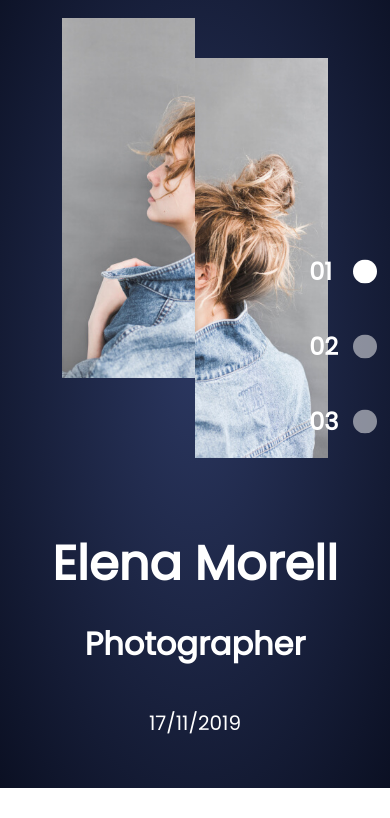
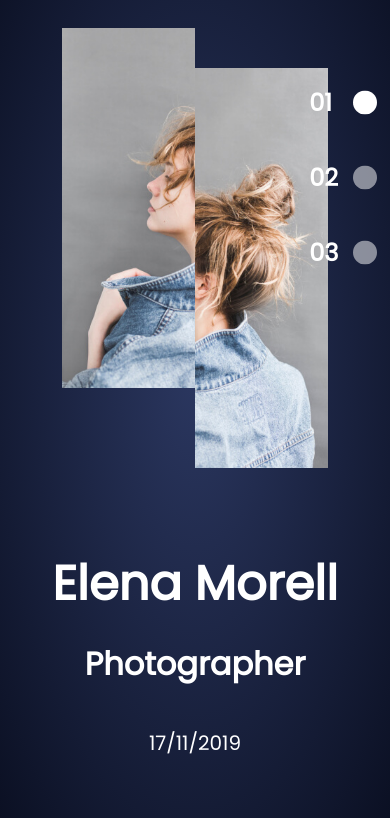
Before and after one commit to JordanStephenson/web-portfolios, a website: page index.html in a window 390 px wide. Shown: the part 76-894 px from the top of the page. Before the commit the page ends 864 px from the top, so only its background shows below. Drawn offline with nearby package versions, Linux system fonts and the light colour scheme.

Commit message:
new mobile version

```diff
--- a/style.css
+++ b/style.css
@@ -177,6 +177,28 @@ nav {
     width: 100%;
     height: 220px;
 }
+@media only screen and (min-width: 325px) {
+    .page {
+        min-height: 40vh;
+    }
+    .details {
+        font-size: 0.8em;
+        padding-bottom: 10px;
+    }
+    .pages {
+        top: 30%;
+    }
+    .details {}
+}
+@media only screen and (min-width:550px){
+    .pages {
+        top: 50%;
+    }
+    .page {
+        min-height: 90vh;
+    }
+
+}
 @media (max-width: 1300px) {
     .page {
         grid-template-columns: 5% 1fr 5%;
@@ -220,6 +242,7 @@ nav {
         padding-top: 30px;
         text-align: center;
     }
+
 }
 .nav-open {
     position: absolute;
```
